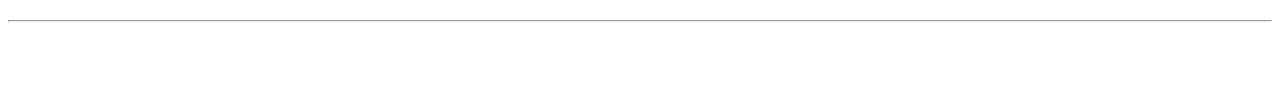
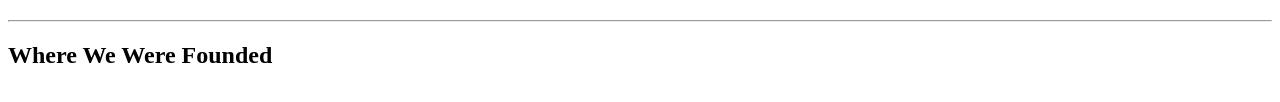
Before and after one commit to jaredherman/cpnt260-a1, a plain HTML site: page index.html in a window 1280 px wide. Shown: the part 466-568 px from the top of the page. Drawn offline with Linux system fonts and the light colour scheme.

Commit message:
added h2 and strong tags as well as h2 text

```diff
--- a/index.html
+++ b/index.html
@@ -11,5 +11,6 @@
     <img src="https://table.skift.com/wp-content/uploads/2018/01/MONYC-2017-AVIARY-FINAL-02-e1515617038725.jpg" Alt="picture of a restaurant">
     <h1><strong>About Us<strong></strong></h1>
     <hr>
+    <h2><strong>Where We Were Founded</strong></h2>
 
 </html>
```
